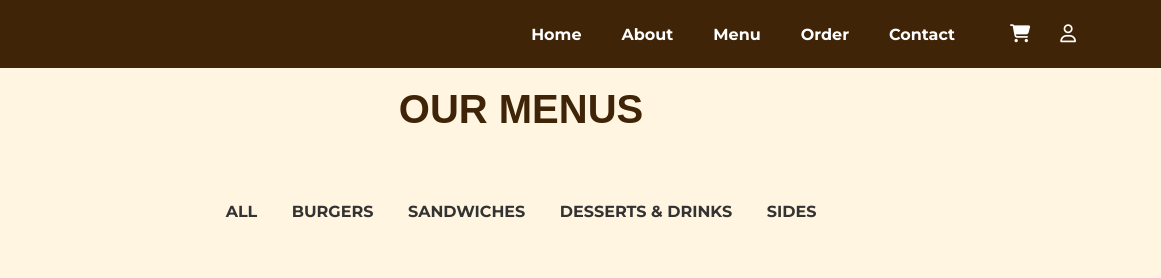
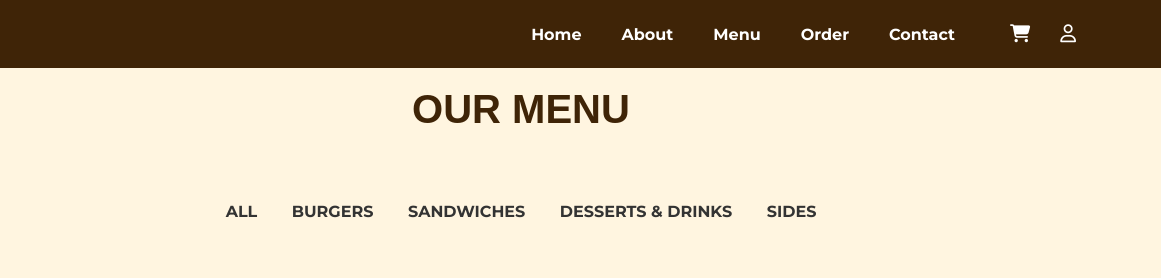
Before and after one commit to baniahwan/FE-Palembang-3, a plain HTML site: page menu.html in a window 1280 px wide. Shown: the top 278 px of the page, 119-1280 px from the left. Drawn offline with nearby package versions, Linux system fonts and the light colour scheme; no server answers.

Commit message:
edit typo

```diff
--- a/menu.html
+++ b/menu.html
@@ -43,7 +43,7 @@
     <!--Menu Utama-->
     <section class="container-fluid">
       <div class="menu-title">
-        <h1>OUR MENUS</h1>
+        <h1>OUR MENU</h1>
       </div>
       <!--Filter Category-->
       <div class="categories-container">
```
Also changed, not shown: index.html (+1 -1 lines).
